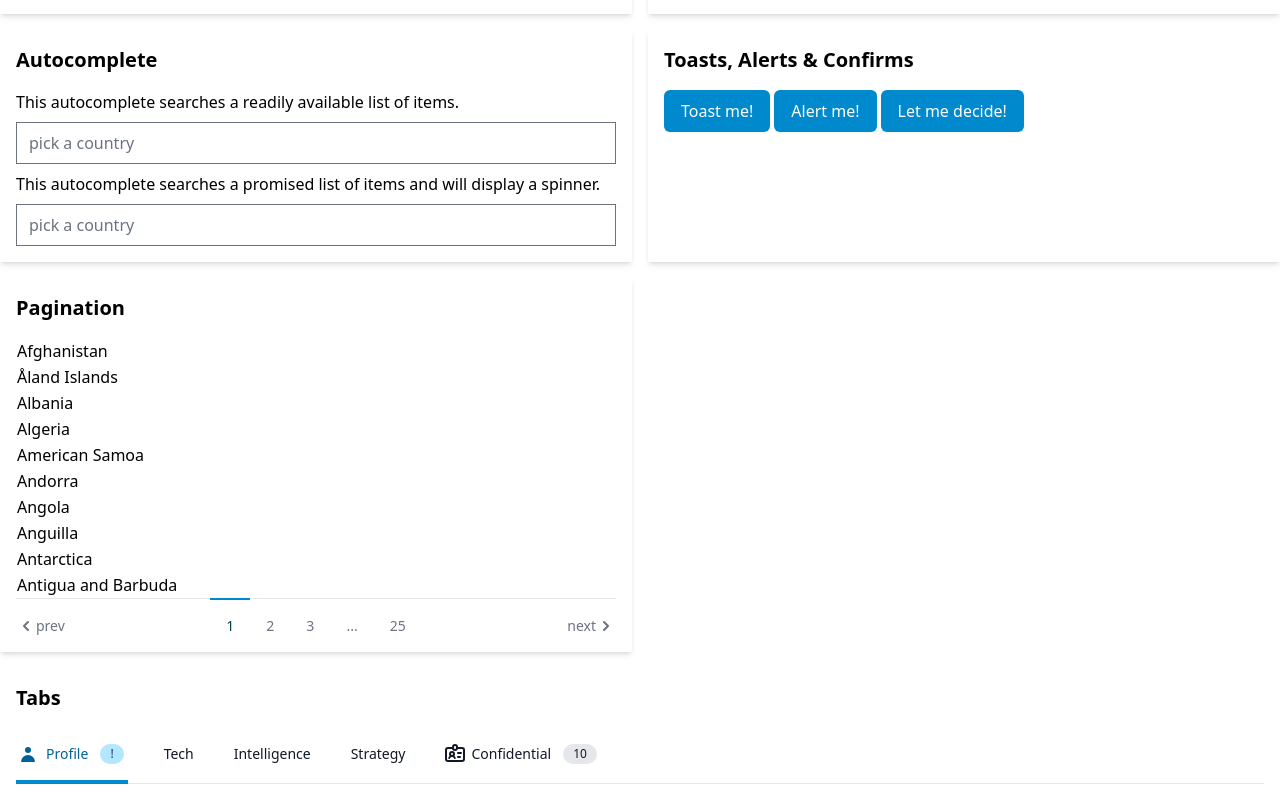
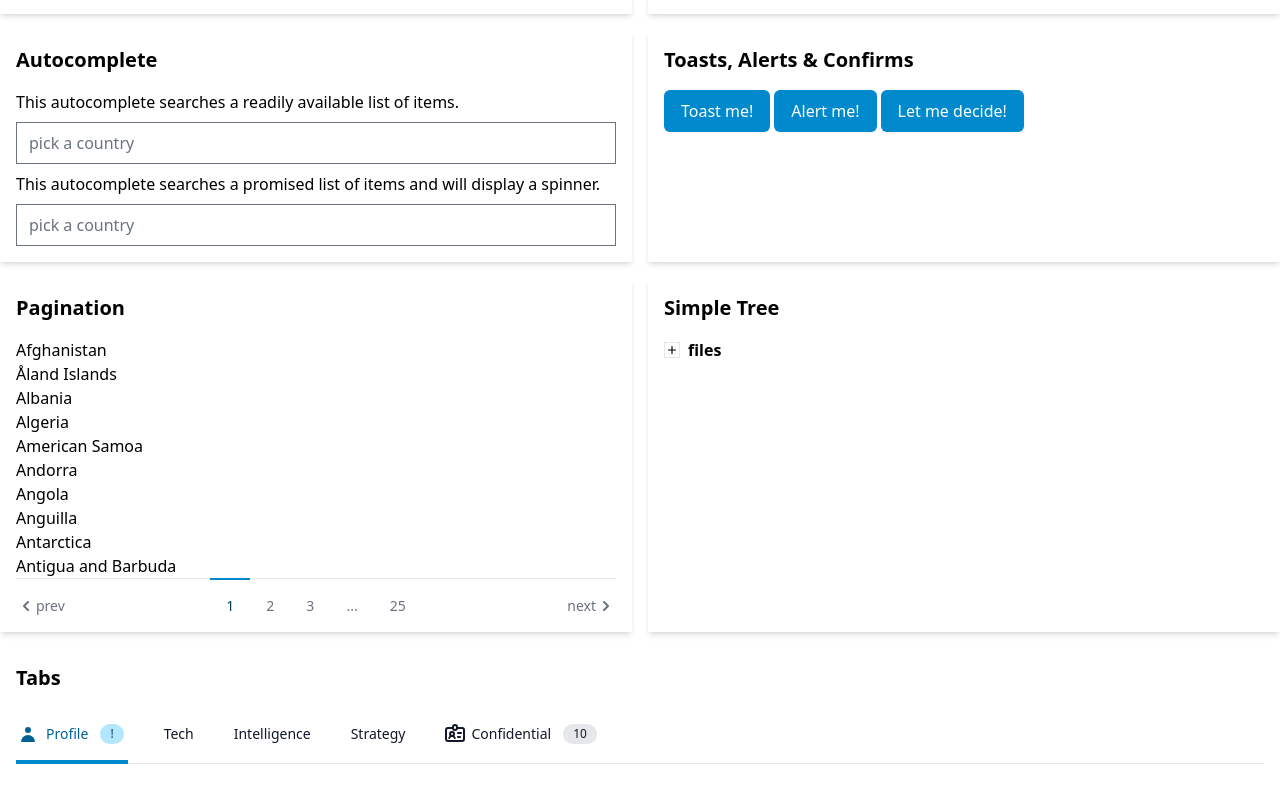
Before and after one commit to Vectrex/vxVue, a Vue app: page / in a window 1280 px wide. Shown: the part 662-1462 px from the top of the page. Built offline with nearby package versions, Linux system fonts and the light colour scheme.

Commit message:
Updated the SimpleTree component and added an example to the app

```diff
--- a/src/App.vue
+++ b/src/App.vue
@@ -13,6 +13,7 @@
   import MessageToast from './components/message-toast.vue';
   import Pagination from './components/pagination.vue';
   import Tabs from './components/tabs.vue';
+  import SimpleTree from "./components/simple-tree/simple-tree.vue";
 </script>
 
 <script>
@@ -64,6 +65,58 @@
           ],
           activeIndex: 0
         },
+        tree: {
+          "id": 1,
+          "label": "files",
+          "branches": [
+            {
+              "id": 325,
+              "label": "articles",
+              "branches": [
+                {
+                  "id": 332,
+                  "label": "projects",
+                  "branches": [],
+                  "current": false,
+                  "path": "files/articles/projects/"
+                },
+                {
+                  "id": 333,
+                  "label": "references",
+                  "branches": [
+                    {
+                      "id": 330,
+                      "label": "www",
+                      "branches": [],
+                      "current": false,
+                      "path": "files/articles/references/www/"
+                    }
+                  ],
+                  "current": false,
+                  "path": "files/articles/references/"
+                }
+              ],
+              "current": false,
+              "path": "files/articles/"
+            },
+            {
+              "id": 328,
+              "label": "media",
+              "branches": [],
+              "current": false,
+              "path": "files/media/"
+            },
+            {
+              "id": 329,
+              "label": "misc",
+              "branches": [],
+              "current": false,
+              "path": "files/misc/"
+            }
+          ],
+          "current": true,
+          "path": "files/"
+        },
         formDataLog: null,
         logTimeout: null
       }
@@ -107,6 +160,9 @@
       async letsConfirm () {
         this.alert.buttons = [{ label: 'Go for it!', value: 'ok', 'class': '!bg-green-600 !hover:bg-green-500 focus:!ring-green-500' }, { label: 'Shut it down! Now!', value: 'cancel' }];
         console.log(await this.$refs.alert.open('General Brewster', "Shall we turn on Skynet now?"));
+      },
+      branchSelected (item) {
+        this.formData.tree = item.path;
       }
     }
   }
@@ -240,11 +296,9 @@
     <div class="p-4 shadow-md">
       <h2 class="text-xl font-bold mb-4">Pagination</h2>
 
-      <table>
-        <tr v-for="item in paginatedItems">
-          <td>{{ item }}</td>
-        </tr>
-      </table>
+      <ul>
+        <li v-for="item in paginatedItems">{{ item }}</li>
+      </ul>
 
       <div class="border-t border-gray-200">
         <pagination
@@ -256,6 +310,12 @@
         />
       </div>
     </div>
+
+    <div class="p-4 shadow-md">
+      <h2 class="text-xl font-bold mb-4">Simple Tree</h2>
+      <simple-tree :branch="tree" @branch-selected="branchSelected"></simple-tree>
+    </div>
+
 
     <div class="p-4 shadow-md lg:col-span-2">
       <h2 class="text-xl font-bold mb-4">Tabs</h2>
--- a/src/components/simple-tree/simple-tree-branch.vue
+++ b/src/components/simple-tree/simple-tree-branch.vue
@@ -1,12 +1,21 @@
 <template>
-  <li class="flex flex-col relative space-y-3" :class="{ 'terminates': !branch.branches || !branch.branches.length }">
-    <template v-if="branch.branches && branch.branches.length">
-      <input type="checkbox" :id="'branch-' + branch.id" @click="expanded = !expanded" :checked="expanded">
-      <label :for="'branch-' + branch.id"/>
-    </template>
-    <strong v-if="branch.current">{{ branch.label }}</strong>
-    <a :href="branch.path" @click.prevent="$emit('branch-selected', branch)" v-else>{{ branch.label }}</a>
-    <ul v-if="branch.branches && branch.branches.length" v-show="expanded" class="flex space-x-3">
+  <li :class="[!branch.branches || !branch.branches.length ? 'terminates' : '', $attrs['class']]">
+    <div class="flex items-center pb-1">
+      <template v-if="branch.branches && branch.branches.length">
+        <input type="checkbox" :id="'branch-' + branch.id" @click="expanded = !expanded" :checked="expanded" class="hidden">
+        <label :for="'branch-' + branch.id" class="mr-2">
+          <svg xmlns="http://www.w3.org/2000/svg" class="border h-4 w-4" fill="none" viewBox="0 0 24 24" stroke="currentColor" v-if="expanded">
+            <path stroke-linecap="round" stroke-linejoin="round" stroke-width="2" d="M18 12H6" />
+          </svg>
+          <svg xmlns="http://www.w3.org/2000/svg" class="border h-4 w-4" fill="none" viewBox="0 0 24 24" stroke="currentColor" v-else>
+            <path stroke-linecap="round" stroke-linejoin="round" stroke-width="2" d="M12 6v6m0 0v6m0-6h6m-6 0H6" />
+          </svg>
+        </label>
+      </template>
+      <strong v-if="branch.current">{{ branch.label }}</strong>
+      <a :href="branch.path" @click.prevent="$emit('branch-selected', branch)" v-else>{{ branch.label }}</a>
+    </div>
+    <ul v-if="branch.branches && branch.branches.length" v-show="expanded" class="ml-6">
       <simple-tree-branch v-for="child in branch.branches" :branch="child" :key="child.id" @branch-selected="$emit('branch-selected', $event)" />
     </ul>
   </li>
--- a/src/components/simple-tree/simple-tree.vue
+++ b/src/components/simple-tree/simple-tree.vue
@@ -1,11 +1,11 @@
 <template>
   <ul class="flex">
-    <simple-tree-branch :branch="branch" @branch-selected="$emit('branch-selected', $event)" />
+    <simple-tree-branch :branch="branch" @branch-selected="$emit('branch-selected', $event)" v-bind="$attrs" />
   </ul>
 </template>
 
 <script>
-    import SimpleTreeBranch from './simple-tree-branch';
+    import SimpleTreeBranch from './simple-tree-branch.vue';
 
     export default {
         name: 'simple-tree',
```
Also changed, not shown: 1 other file (tests, documents, lock files or other folders).
